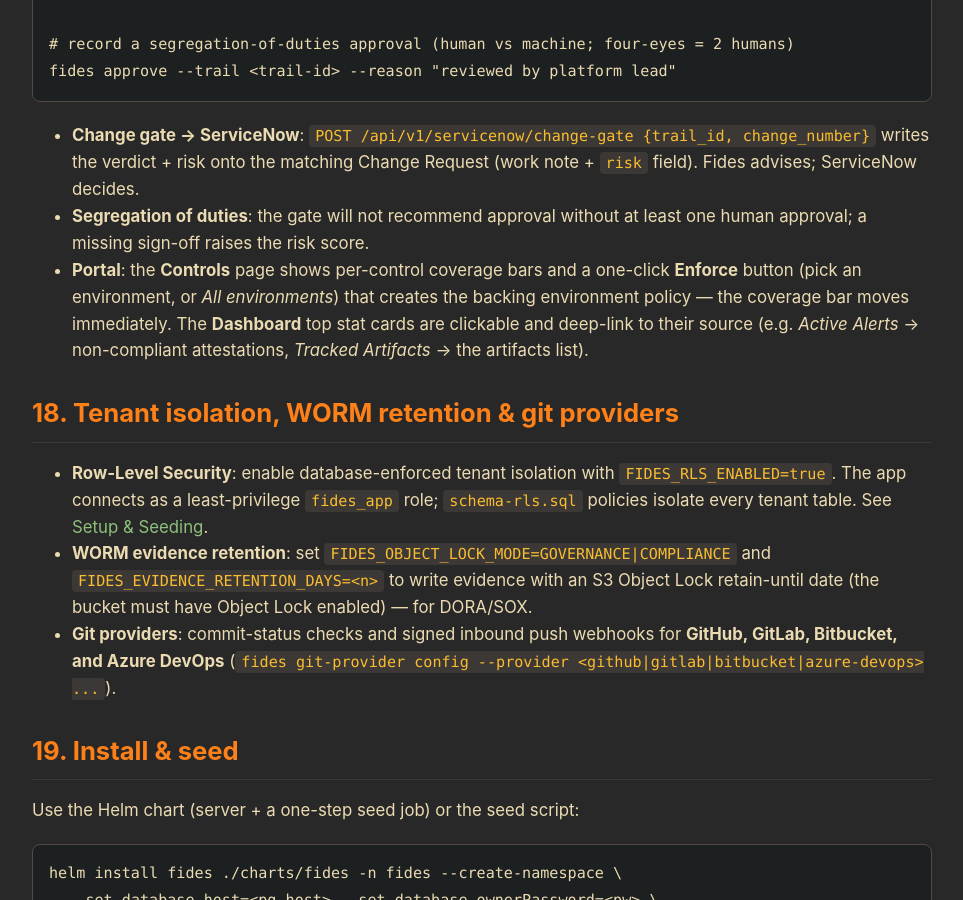
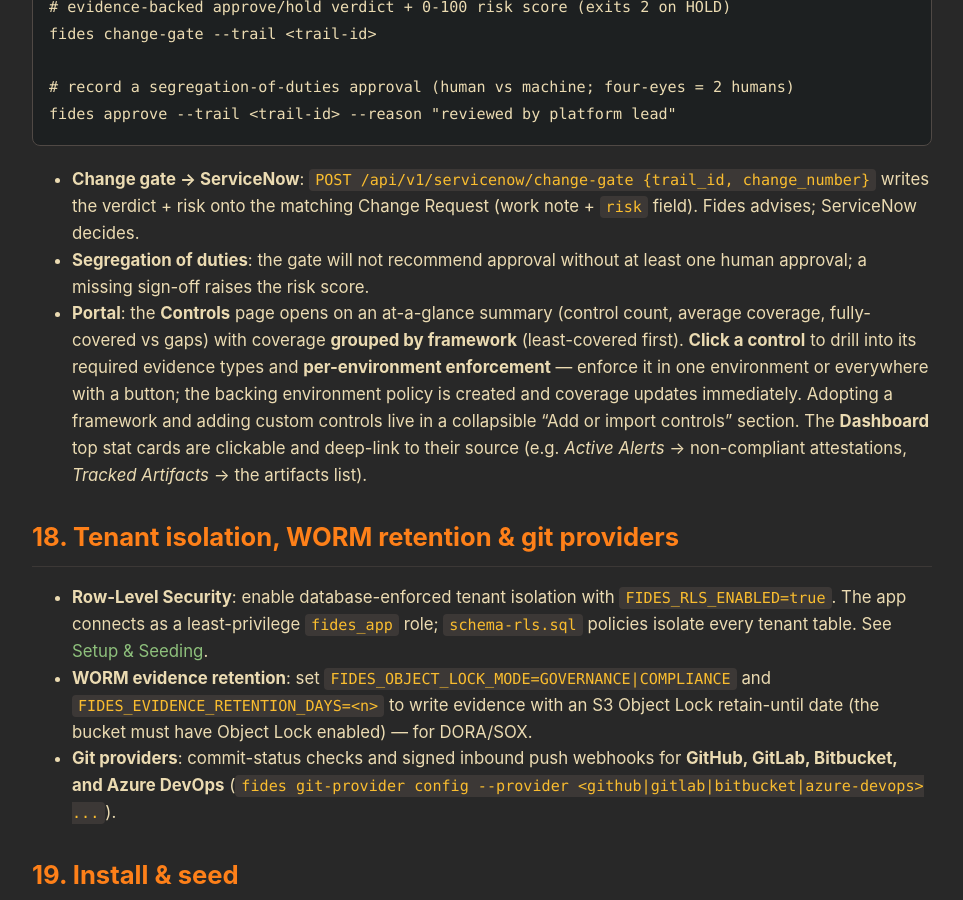
Before and after one commit to olafkfreund/fides, a Jekyll site: the page built from docs/features.md, in a window 1280 px wide and 900 px high, scrolled down 6095 px. Shown: the whole window, without its empty margins (158-1121 px from the left). Built offline with Jekyll 4.4.1, drawn with Linux system fonts in a browser that asks for light colours; our own code applies the rules of GitHub Pages for plain Markdown files; some of the changed text lies outside the part shown.

Commit message:
docs: reflect Controls page redesign + resizable/expandable policy editor
features.md (web + docs): describe the new Controls overview (summary bar,
framework grouping, click-to-drill per-environment enforcement) and note the
policy rules editor is resizable with an Expand toggle.

Co-Authored-By: Claude Opus 4.8 (1M context) <noreply@anthropic.com>
Claude-Session: https://claude.ai/code/session_01LsjkiUALyV1H6VuCabiDCj

```diff
--- a/docs/features.md
+++ b/docs/features.md
@@ -191,6 +191,9 @@ bracket matching, line numbers) with two actions:
   LLM; falls back to a deterministic validate-and-format when no LLM is set),
   showing review notes below the editor.
 
+The editor is resizable (drag the bottom edge) and has an **Expand** toggle for a
+near-fullscreen view.
+
 ## 16. AI tools — the Fides MCP server (`fides-mcp`)
 
 Fides ships a Model Context Protocol server so **Claude Code**, Cursor, and Claude
@@ -241,11 +244,15 @@ fides approve --trail <trail-id> --reason "reviewed by platform lead"
   field). Fides advises; ServiceNow decides.
 - **Segregation of duties**: the gate will not recommend approval without at least
   one human approval; a missing sign-off raises the risk score.
-- **Portal**: the **Controls** page shows per-control coverage bars and a one-click
-  **Enforce** button (pick an environment, or *All environments*) that creates the
-  backing environment policy — the coverage bar moves immediately. The **Dashboard**
-  top stat cards are clickable and deep-link to their source (e.g. *Active Alerts* →
-  non-compliant attestations, *Tracked Artifacts* → the artifacts list).
+- **Portal**: the **Controls** page opens on an at-a-glance summary (control count,
+  average coverage, fully-covered vs gaps) with coverage **grouped by framework**
+  (least-covered first). **Click a control** to drill into its required evidence
+  types and **per-environment enforcement** — enforce it in one environment or
+  everywhere with a button; the backing environment policy is created and coverage
+  updates immediately. Adopting a framework and adding custom controls live in a
+  collapsible "Add or import controls" section. The **Dashboard** top stat cards are
+  clickable and deep-link to their source (e.g. *Active Alerts* → non-compliant
+  attestations, *Tracked Artifacts* → the artifacts list).
 
 ## 18. Tenant isolation, WORM retention & git providers
 
```
Also changed, not shown: web/features.md (+12 -5 lines).
